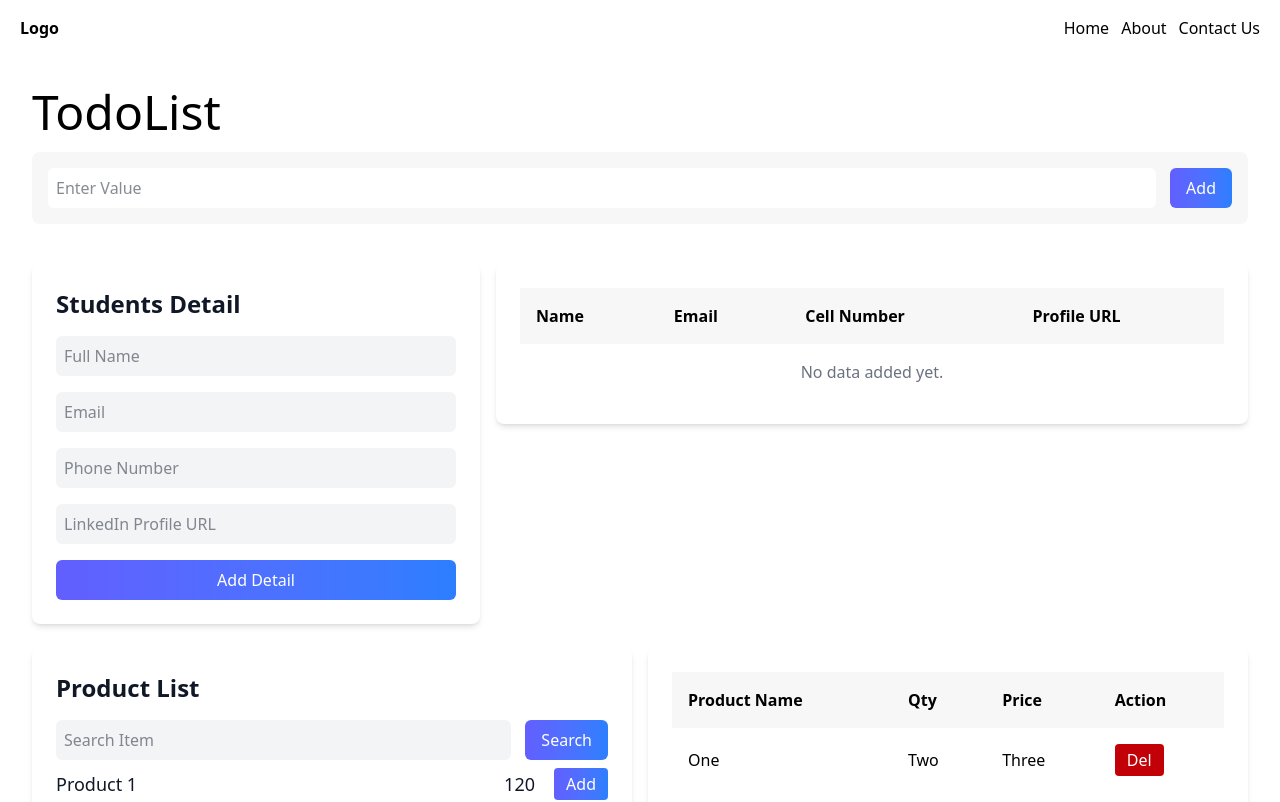
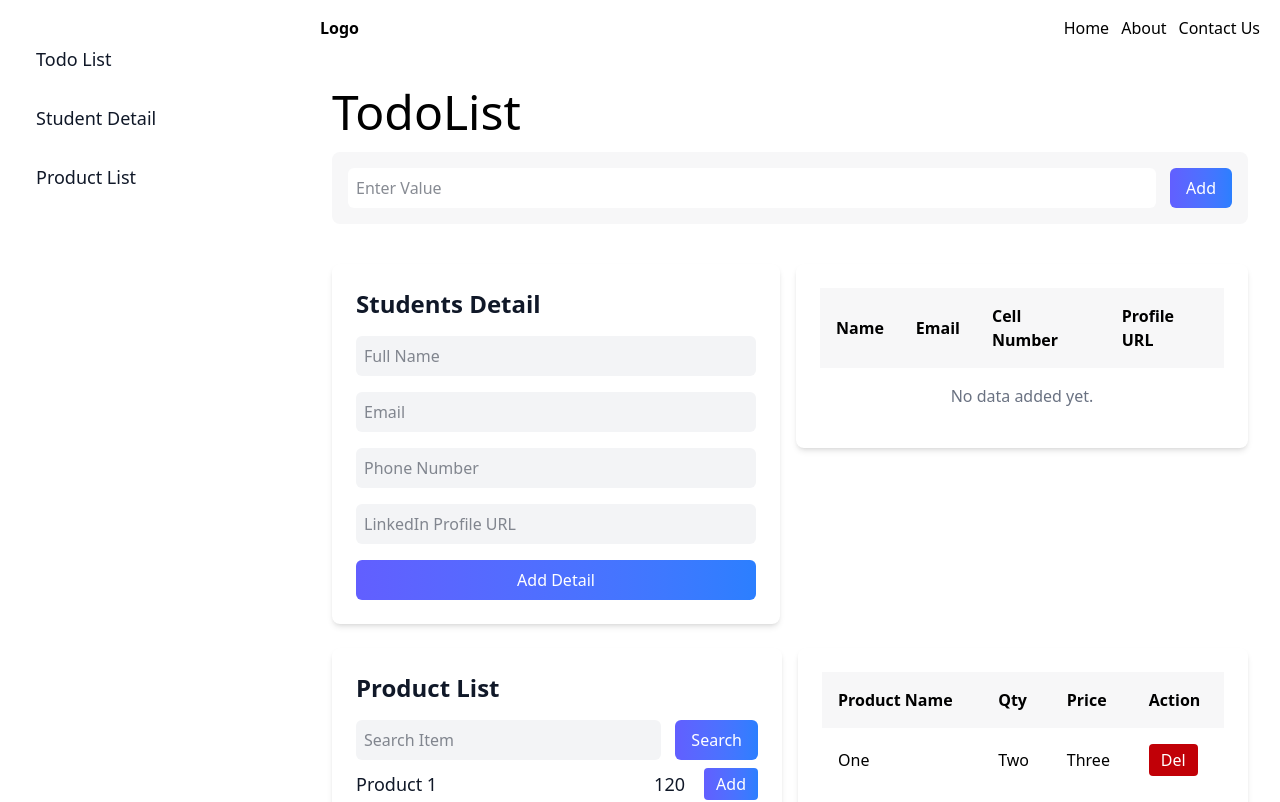
Before and after one commit to fanims/my-app, a React (Vite) app: page / in a window 1280 px wide. Shown: the top 802 px of the page. Built offline with nearby package versions, Linux system fonts and the light colour scheme.

Commit message:
create sidebar

```diff
--- a/src/App.jsx
+++ b/src/App.jsx
@@ -5,11 +5,14 @@ import TodoList from './components/todolist/TodoList'
 import StudentRecord from './components/studentrecord/StudentRecord'
 import Invoice from './components/invoice/Invoice'
 import InvoiceGpt from './components/invoice/InvoiceGpt'
-
+import Sidebar from './components/sidebar/Sidebar'
 function App() {
 
   return (
     <Fragment>
+      <div className='flex h-screen'>
+        <Sidebar/>
+        <div className='w-full'>
           <Header/>
           <div className='container p-8'>
             <TodoList/>
@@ -17,6 +20,8 @@ function App() {
             <Invoice/>
             <InvoiceGpt/>
           </div>
+        </div>
+      </div>
     </Fragment>
   )
 }
--- /dev/null
+++ b/src/components/sidebar/Sidebar.jsx
@@ -0,0 +1,28 @@
+import React from 'react'
+
+const sidemenue = [
+    "Todo List",
+    "Student Detail",
+    "Product List"
+]
+function Sidebar() {
+  return (
+    <div className='w-full max-w-[300px]'>
+      <ul className='p-[30px_20px]'>
+        {
+          sidemenue.map((item, index) => {
+            return(
+              <li key={index} className='p-4 hover:bg-[#f7f7f8] rounded-lg cursor-pointer'>
+                <span className='text-[18px] font-medium text-gray-900'>
+                  {item}
+                </span>
+              </li>
+            )
+          })
+        }
+      </ul>
+    </div>
+  )
+}
+
+export default Sidebar
```
Lines whose indentation alone changed are shown as unchanged.
